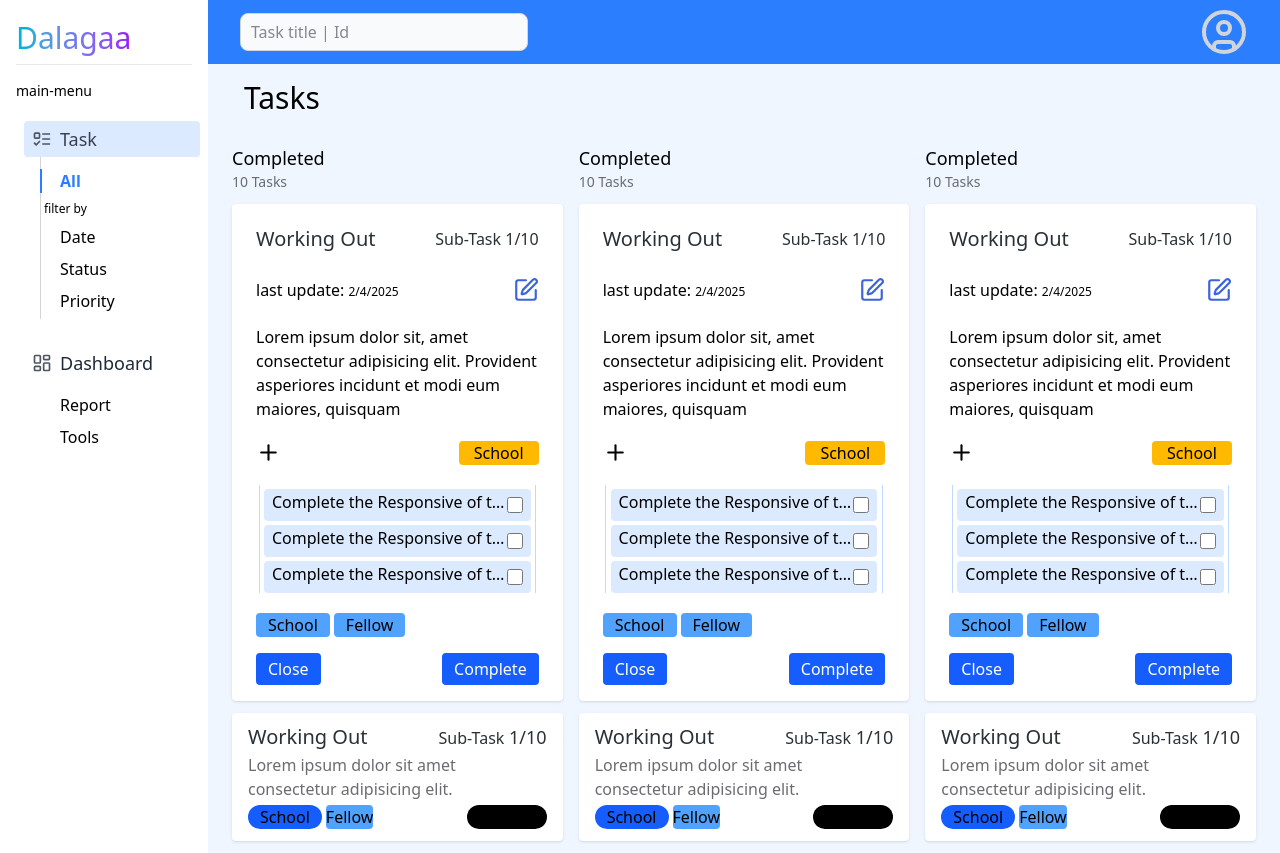
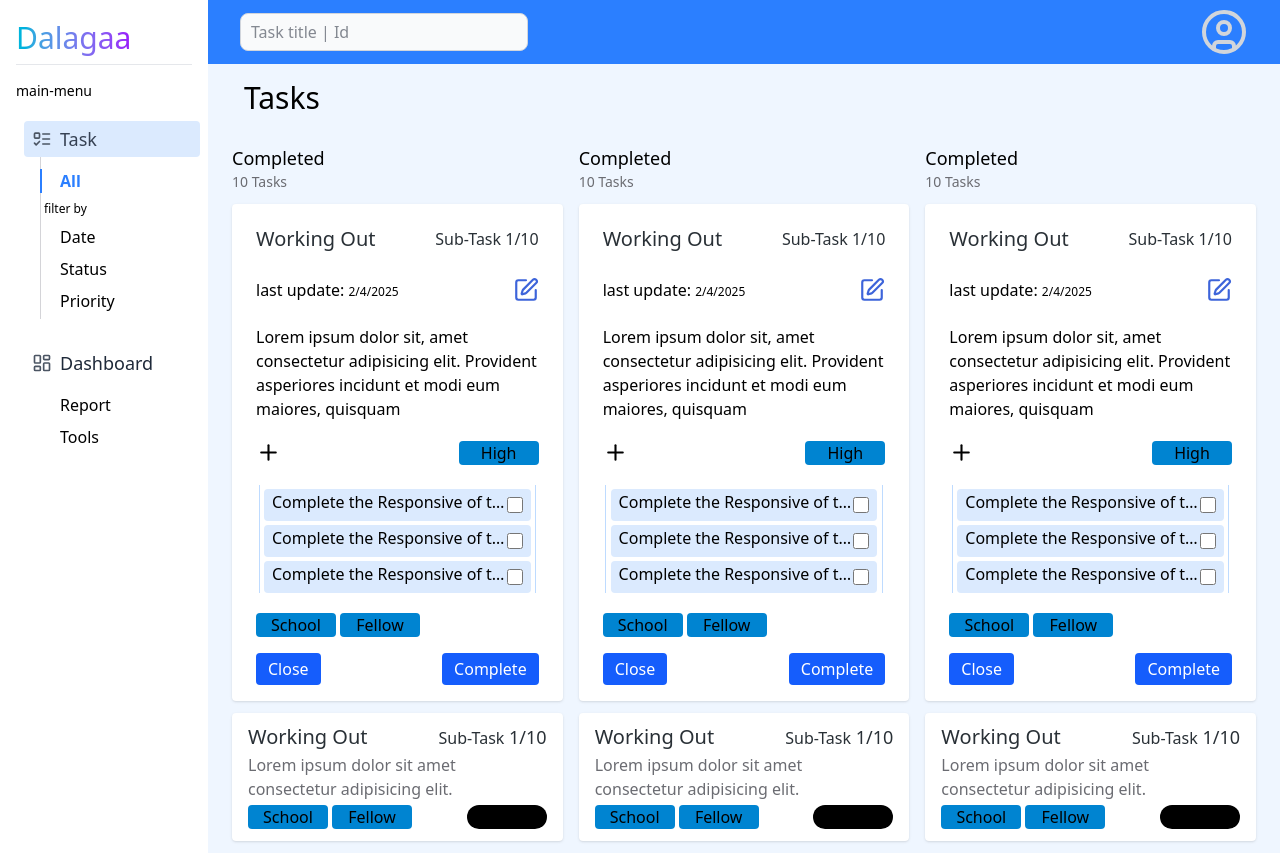
Before and after one commit to aposte7/task_managment-v2, a React (Vite) app: page / in a window 1280 px wide. Built offline with nearby package versions, Linux system fonts and the light colour scheme.

Commit message:
feat: add Tag and SubTask component and refactor Task and SubTask components

```diff
--- /dev/null
+++ b/src/components/Tag.jsx
@@ -0,0 +1,7 @@
+function Tag({ title }) {
+  return (
+    <div className="h-6 w-20 rounded-sm bg-sky-600 text-center">{title}</div>
+  );
+}
+
+export default Tag;
--- /dev/null
+++ b/src/features/SubTask/CreateSubTask.jsx
@@ -0,0 +1,5 @@
+function CreateSubTask() {
+  return <div></div>;
+}
+
+export default CreateSubTask;
--- /dev/null
+++ b/src/features/SubTask/SubTaskItem.jsx
@@ -0,0 +1,19 @@
+function SubTaskItem() {
+  return (
+    <div className="relative mx-auto flex h-8 w-[97%] items-center justify-between rounded-sm bg-blue-100 px-2 py-1">
+      <p className="group inline-block w-[16.5rem] truncate">
+        <span className="inline-block w-full truncate">
+          Complete the Responsive of the mmmmmmmmmm nb hftdgfg jgg
+        </span>
+
+        {/* Tooltip */}
+        <span className="absolute -bottom-[0rem] left-0 z-50 hidden max-w-[100%] rounded-md bg-gray-800 px-3 py-1.5 text-sm break-words whitespace-normal text-white opacity-0 shadow-lg transition-all duration-300 group-hover:-bottom-[3.3rem] group-hover:block group-hover:opacity-100">
+          Complete the Responsive of the mmmmmmmmmm nb hftdgfg jgg
+        </span>
+      </p>
+      <input type="checkbox" className="h-4.5 w-4.5" />
+    </div>
+  );
+}
+
+export default SubTaskItem;
--- /dev/null
+++ b/src/features/SubTask/SubTaskList.jsx
@@ -0,0 +1,13 @@
+import SubTaskItem from "./SubTaskItem";
+
+function SubTaskList() {
+  return (
+    <div className="m-auto w-[98%] space-y-1 border-x border-blue-200 pt-1">
+      <SubTaskItem />
+      <SubTaskItem />
+      <SubTaskItem />
+    </div>
+  );
+}
+
+export default SubTaskList;
--- a/src/features/Tasks/TaskItem.jsx
+++ b/src/features/Tasks/TaskItem.jsx
@@ -1,4 +1,6 @@
 import { Plus, SquarePen } from "lucide-react";
+import SubTaskList from "../SubTask/SubTaskList";
+import Tag from "../../components/Tag";
 
 function TaskItem() {
   return (
@@ -36,64 +38,14 @@ function TaskItem() {
             {/* <span>Sub task</span>  */}
             <Plus size={25} />
           </p>
-          <div className="h-6 w-20 rounded-sm bg-amber-400 text-center">
-            School
-          </div>
+          <Tag title="High" />
         </div>
         <div className="col-span-full col-start-1 row-start-5 row-end-6 max-h-30 overflow-hidden py-1">
-          <div className="m-auto w-[98%] space-y-1 border-x border-blue-200 pt-1">
-            <div className="relative mx-auto flex h-8 w-[97%] items-center justify-between rounded-sm bg-blue-100 px-2 py-1">
-              <p className="group inline-block w-[16.5rem] truncate">
-                <span className="inline-block w-full truncate">
-                  Complete the Responsive of the mmmmmmmmmm nb hftdgfg jgg
-                </span>
-
-                {/* Tooltip */}
-                <span className="absolute -bottom-[0rem] left-0 z-50 hidden max-w-[100%] rounded-md bg-gray-800 px-3 py-1.5 text-sm break-words whitespace-normal text-white opacity-0 shadow-lg transition-all duration-300 group-hover:-bottom-[3.3rem] group-hover:block group-hover:opacity-100">
-                  Complete the Responsive of the mmmmmmmmmm nb hftdgfg jgg
-                </span>
-              </p>
-              <input type="checkbox" className="h-4.5 w-4.5" />
-            </div>
-
-            <div className="relative mx-auto flex h-8 w-[97%] items-center justify-between rounded-sm bg-blue-100 px-2 py-1">
-              <p className="group inline-block w-[16.5rem] truncate">
-                <span className="inline-block w-full truncate">
-                  Complete the Responsive of the mmmmmmmmmm nb hftdgfg jgg
-                </span>
-
-                {/* Tooltip */}
-                <span className="absolute -bottom-[0rem] left-0 z-50 hidden max-w-[100%] rounded-md bg-gray-800 px-3 py-1.5 text-sm break-words whitespace-normal text-white opacity-0 shadow-lg transition-all duration-300 group-hover:-bottom-[3.3rem] group-hover:block group-hover:opacity-100">
-                  Complete the Responsive of the mmmmmmmmmm nb hftdgfg jgg
-                </span>
-              </p>
-              <input type="checkbox" className="h-4.5 w-4.5" />
-            </div>
-
-            <div className="relative mx-auto flex h-8 w-[97%] items-center justify-between rounded-sm bg-blue-100 px-2 py-1">
-              <p className="group inline-block w-[16.5rem] truncate">
-                {/* Visible (truncated) text */}
-                <span className="inline-block w-full truncate">
-                  Complete the Responsive of the mmmmmmmmmm nb hftdgfg jgg
-                </span>
-
-                {/* Tooltip */}
-                <span className="absolute top-[2rem] left-0 z-50 hidden max-w-[100%] rounded-md bg-gray-800 px-3 py-1.5 text-sm break-words whitespace-normal text-white opacity-0 shadow-lg transition-all duration-300 group-hover:block group-hover:opacity-100">
-                  hftdgfg jgg Complete the Responsijggve of the nb hftdgfg jgg
-                  Complete the Responsive of the nb hftdgfg{" "}
-                </span>
-              </p>
-              <input type="checkbox" className="h-4.5 w-4.5" />
-            </div>
-          </div>
+          <SubTaskList />
         </div>
         <div className="col-span-2 col-start-1 row-start-6 row-end-7 flex gap-1">
-          <div className="h-6 max-w-20 rounded-sm bg-blue-400 px-3 text-center">
-            School
-          </div>
-          <div className="h-6 rounded-sm bg-blue-400 px-3 text-center font-medium">
-            Fellow
-          </div>
+          <Tag title="School" />
+          <Tag title="Fellow" />
         </div>
         <div className="col-span-full col-start-1 row-start-7 row-end-8 flex justify-between">
           <div className="flex gap-1.5 rounded-sm bg-blue-600 px-3 py-1 text-white">
@@ -115,12 +67,8 @@ function TaskItem() {
           Lorem ipsum dolor sit amet consectetur adipisicing elit.
         </p>
         <div className="col-span-2 col-start-1 row-start-3 flex gap-1">
-          <div className="text-md rounded-full bg-blue-600 px-3 py-0 text-center">
-            School
-          </div>
-          <div className="h-6px-3 rounded-sm bg-blue-400 text-center font-medium">
-            Fellow
-          </div>
+          <Tag title="School" />
+          <Tag title="Fellow" />
         </div>
         <div className="col-start-3 row-start-3 justify-self-end">
           <div className="h-6 w-20 rounded-full bg-black"></div>
```
